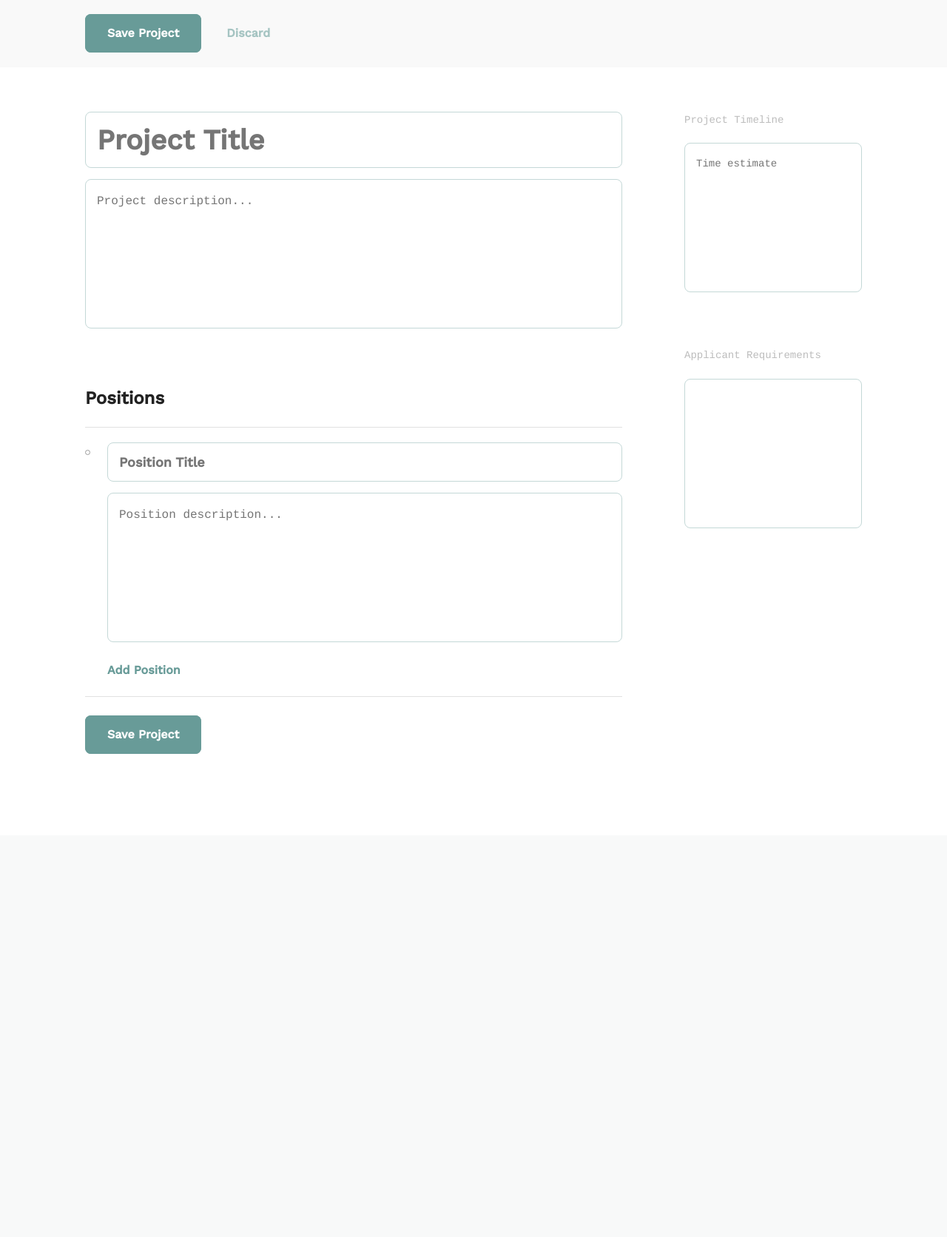
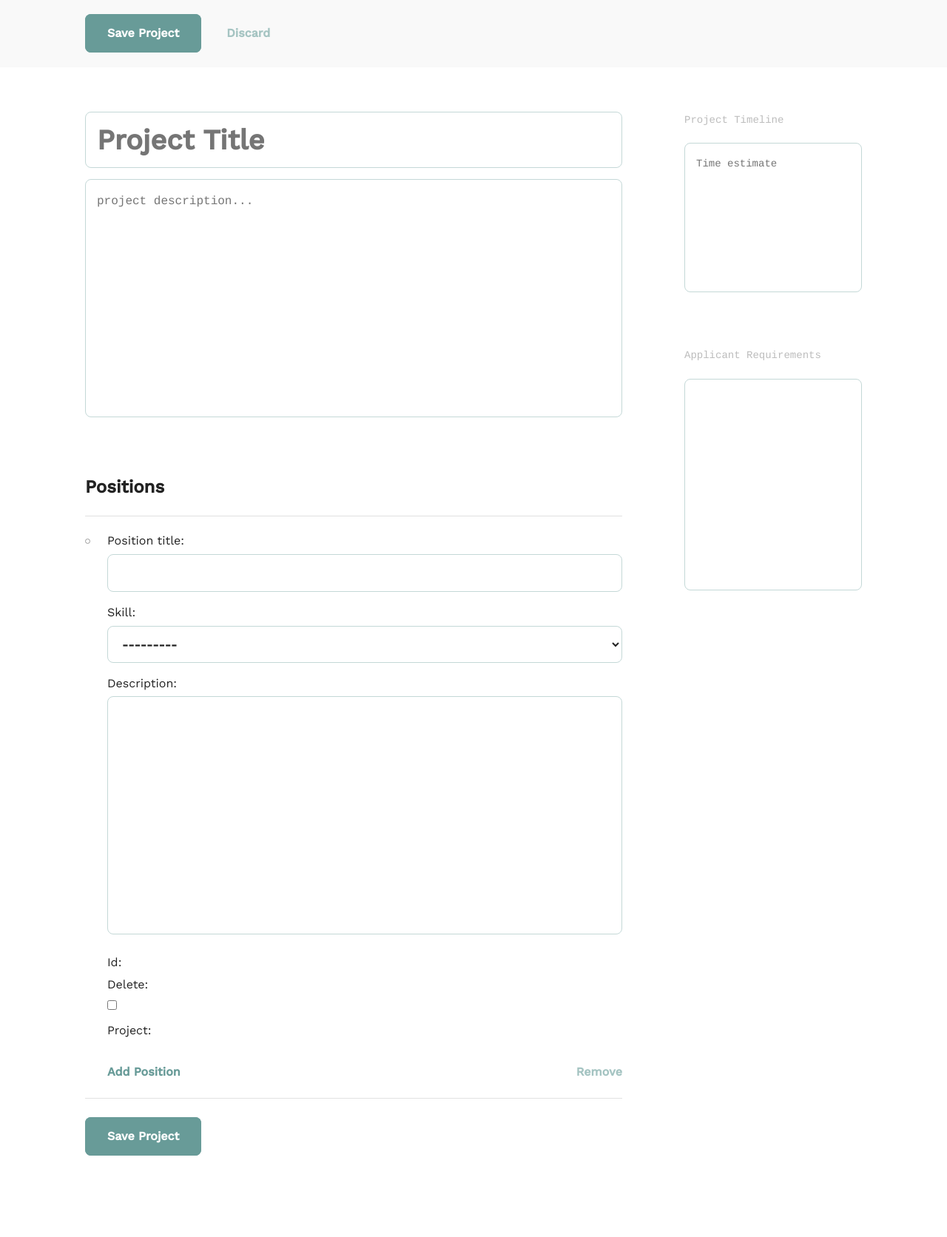
Before and after one commit to yunielgarcia/Team-Builder, a Django app: page /projects/new/ in a window 1280 px wide. Shown: the part 172-1844 px from the top of the page at 74% size. Before the commit the page ends 1191 px from the top, so only its background shows below. Run offline with Django 3.2, Linux system fonts and the light colour scheme; a user stored in the database is signed in; data comes from the database, SQL or seed files in the repository; both versions use the stored data as it was after the commit.

Commit message:
creating project

```diff
--- a/team_builder/accounts/models.py
+++ b/team_builder/accounts/models.py
@@ -41,7 +41,7 @@
     email = models.EmailField(unique=True)
     username = models.CharField(max_length=40, unique=True, null=True)
     display_name = models.CharField(max_length=140)
-    bio = models.CharField(max_length=140, blank=True, default="")
+    bio = models.TextField(max_length=140, blank=True, default="")
     avatar = models.ImageField(upload_to='avatar_pics', blank=True, null=True)
     date_joined = models.DateTimeField(default=timezone.now)
     is_active = models.BooleanField(default=True)
--- /dev/null
+++ b/team_builder/projects/forms.py
@@ -0,0 +1,38 @@
+from django import forms
+from django.forms import inlineformset_factory
+
+from . import models
+
+
+class ProjectForm(forms.ModelForm):
+    title = forms.CharField(widget=forms.TextInput(
+        attrs={'class': 'circle--input--h1',
+               'placeholder': 'Project Title'}))
+    description = forms.CharField(widget=forms.Textarea(
+        attrs={'placeholder': 'project description...'}))
+    time_line_description = forms.CharField(widget=forms.Textarea(
+        attrs={'class': 'circle--textarea--input',
+               'placeholder': 'Time estimate'}))
+
+    class Meta:
+        model = models.Project
+        fields = (
+            'title',
+            'description',
+            'time_line_description',
+            'applicant_req'
+        )
+
+
+class PositionForm(forms.ModelForm):
+    class Meta:
+        model = models.Position
+        fields = (
+            'position_title',
+            'skill',
+            'description'
+        )
+
+
+PositionFormSet = inlineformset_factory(models.Project, models.Position,
+                                        form=PositionForm, extra=1)
--- a/team_builder/projects/models.py
+++ b/team_builder/projects/models.py
@@ -12,12 +12,15 @@
     title = models.CharField(max_length=140)
     description = models.TextField()
     concluded = models.BooleanField(default=False)
+    time_line_description = models.TextField(default='')
+    applicant_req = models.TextField(default='')
 
     def __str__(self):
         return self.title
 
 
 class Position(models.Model):
+    position_title = models.CharField(max_length=40)
     skill = models.ForeignKey(Skill, related_name='positions')
     description = models.TextField()
     project = models.ForeignKey(Project, related_name='positions')
--- a/team_builder/projects/templates/projects/project_form.html
+++ b/team_builder/projects/templates/projects/project_form.html
@@ -1,32 +1,41 @@
 {% extends "layout.html" %}
 
 {% block body_content %}
+
+<form action="" method="post">
+    {% csrf_token %}
     <div class="circle--actions--bar">
         <div class="bounds">
             <div class="grid-100">
-        <a class="button button-primary" href="project.html">Save Project</a>
-        <a class="button button-text" href="index.html">Discard</a>
+                <input type="submit" class="button button-primary" value="Save Project"/>
+                <a class="button button-text" href="{% url 'projects:all' %}">Discard</a>
             </div>
         </div>
     </div>
 
     <div class="bounds circle--page circle--article">
+
         <div class="grid-70">
             <div class="circle--article--body">
-        <input type="text" class="circle--input--h1" placeholder="Project Title" />
-        <textarea placeholder="Project description..."></textarea>
+                {{ form.title }}
+                {{ form.description }}
             </div>
 
             <div class="circle--project--positions">
                 <h2>Positions</h2>
 
                 <ul class="circle--group--list circle--clone--list">
+                    {{ positions.management_form }}
+                    {% for form in positions.forms %}
                     <li>
-            <input type="text" class="circle--input--h3" placeholder="Position Title" />
-            <textarea placeholder="Position description..."></textarea>
+                        {% for field in form %}
+                            {{ field.label_tag }} {{ field }}
+                        {% endfor %}
+                        <br>
                         <a class="circle--clone--add">Add Position</a>
                         <a class="circle--clone--remove">Remove</a>
                     </li>
+                    {% endfor %}
                 </ul>
                 <a class="button button-primary" href="project.html">Save Project</a>
 
@@ -37,14 +46,16 @@
 
             <div class="circle--secondary--module">
                 <h3>Project Timeline</h3>
-        <textarea placeholder="Time estimate" class="circle--textarea--input"></textarea>
+                {{ form.time_line_description }}
             </div>
 
             <div class="circle--secondary--module">
                 <h3>Applicant Requirements</h3>
-        <textarea></textarea>
+                {{ form.applicant_req }}
             </div>
 
         </div>
     </div>
+</form>
+
 {% endblock %}
--- a/team_builder/projects/templates/projects/project_list.html
+++ b/team_builder/projects/templates/projects/project_list.html
@@ -51,7 +51,7 @@
 
                 <td class="circle--cell--right">
                     {% for position in project.positions.all %}
-                        <p class="secondary-label">{{ position.title }}</p>
+                        <p class="secondary-label">{{ position }}</p>
                     {% endfor %}
                 </td>
 
--- a/team_builder/projects/urls.py
+++ b/team_builder/projects/urls.py
@@ -4,5 +4,5 @@
 
 urlpatterns = [
     url(r"^$", views.AllProjects.as_view(), name="all"),
-    url(r"new/$", views.CreateProject.as_view(), name="create_project"),
+    url(r"new/$", views.CreateProjectPositionView.as_view(), name="create_project"),
 ]
--- a/team_builder/projects/views.py
+++ b/team_builder/projects/views.py
@@ -1,6 +1,7 @@
-from braces.views import SelectRelatedMixin, PrefetchRelatedMixin
+from django.db import transaction
 from django.contrib.auth.mixins import LoginRequiredMixin
-
+from django.core.urlresolvers import reverse_lazy
+from . import forms
 from django.views import generic
 
 from . import models
@@ -11,16 +12,28 @@
     prefetch_related = ["position_set"]
 
 
-class CreateProject(LoginRequiredMixin, generic.CreateView):
-    # form_class = forms.PostForm
-    fields = [
-        'title',
-        'description'
-    ]
+class CreateProjectPositionView(LoginRequiredMixin, generic.CreateView):
+    form_class = forms.ProjectForm
     model = models.Project
+    success_url = reverse_lazy('projects:all')  # todo: change to detailView
+
+    def get_context_data(self, **kwargs):
+        data = super(CreateProjectPositionView, self).get_context_data(**kwargs)
+        if self.request.POST:
+            data['positions'] = forms.PositionFormSet(self.request.POST)
+        else:
+            data['positions'] = forms.PositionFormSet()
+        return data
 
     def form_valid(self, form):
-        self.object = form.save(commit=False)
-        self.object.user = self.request.user
-        self.object.save()
-        return super().form_valid(form)
+        context = self.get_context_data()
+        positionsFormSet = context['positions']
+        with transaction.atomic():
+            self.object = form.save(commit=False)
+            self.object.user = self.request.user
+            self.object.save()
+
+            if positionsFormSet.is_valid():
+                positionsFormSet.instance = self.object
+                positionsFormSet.save()
+        return super(CreateProjectPositionView, self).form_valid(form)
```
Also changed, not shown: team_builder/accounts/migrations/0007_auto_20180829_1827.py (added), team_builder/db.sqlite3, team_builder/projects/migrations/0009_auto_20180829_1509.py (added), team_builder/projects/migrations/0010_position_position_title.py (added). Lines whose indentation alone changed are shown as unchanged.
